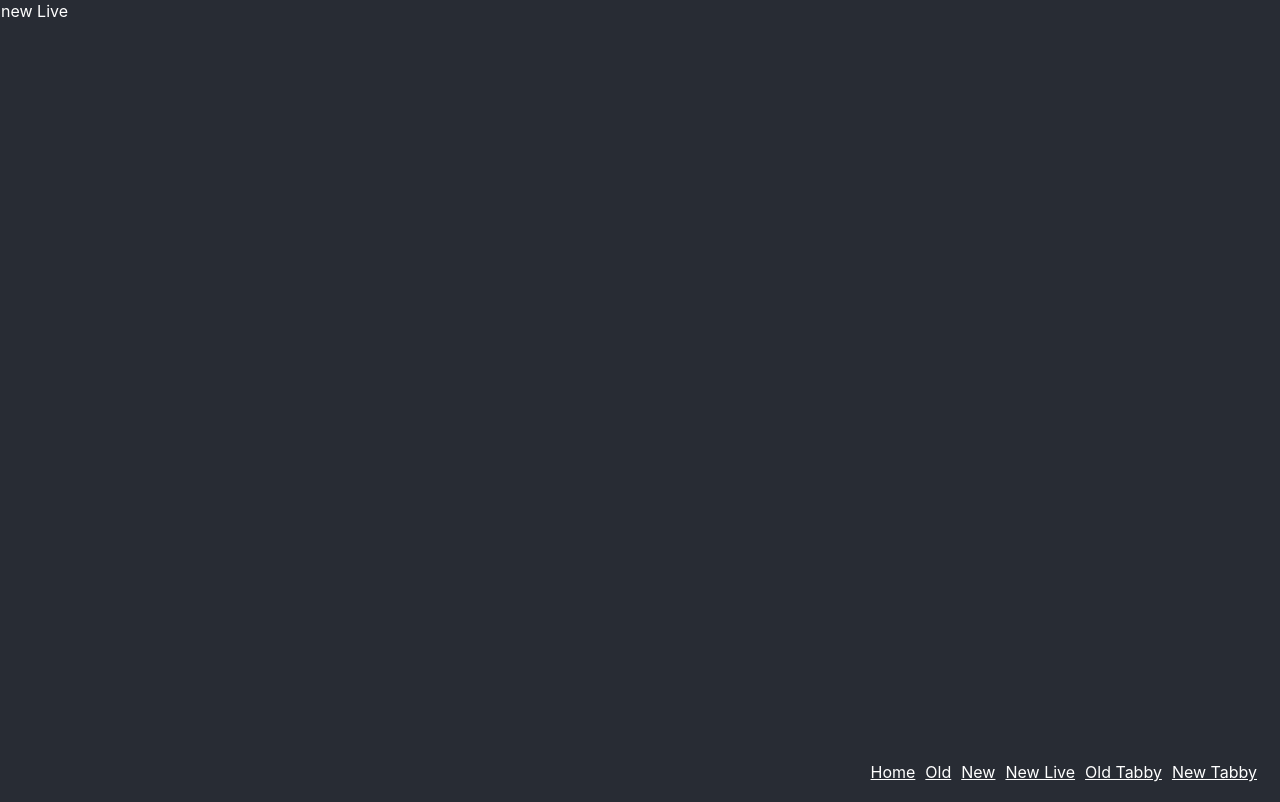
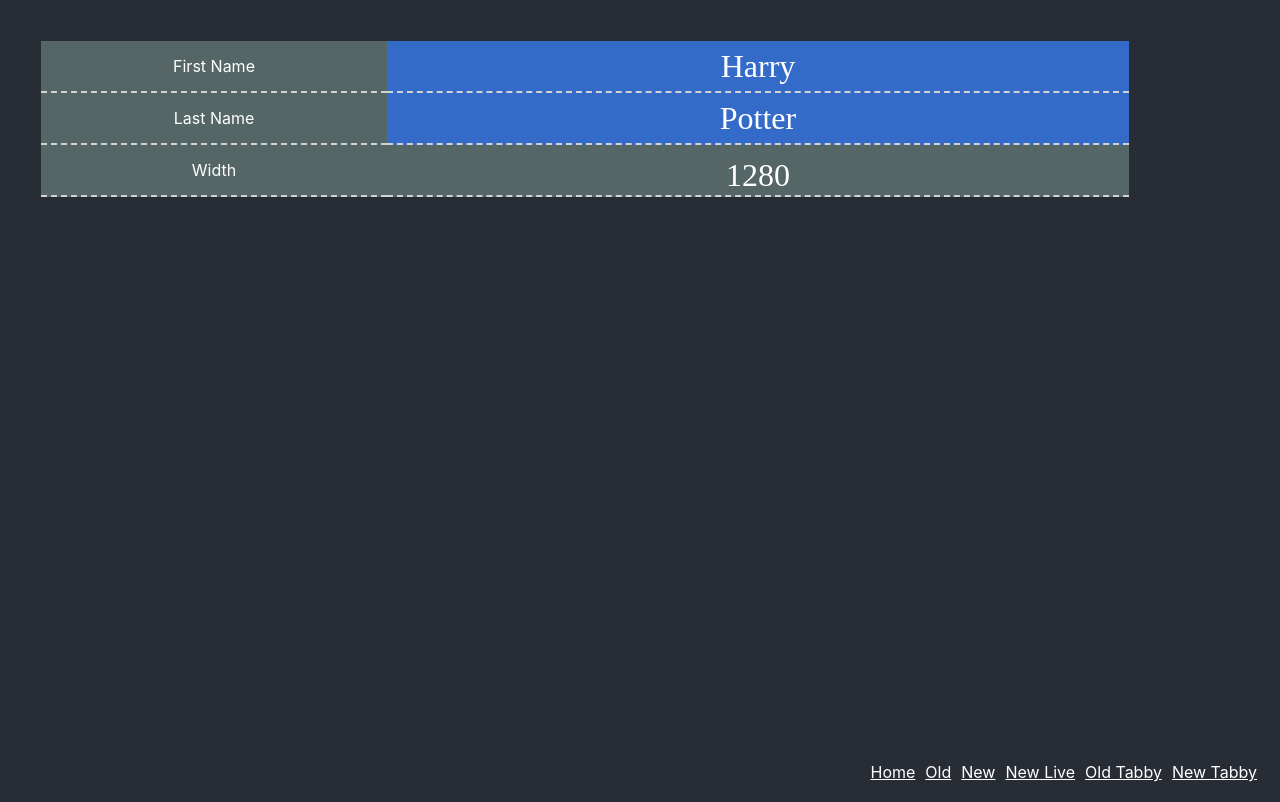
Before and after one commit to Jinni73/react-hook-example, a React (Create React App) app: page /new-live in a window 1280 px wide. Built offline with nearby package versions, Linux system fonts and the light colour scheme.

Commit message:
more example

```diff
--- a/src/APIResrouce.js
+++ b/src/APIResrouce.js
@@ -4,6 +4,11 @@ async function getResource(url) {
   const data = await axios.get(url);
   console.log('+++++++++run', data.data)
   return data.data;
+}
+
+function getRes(url, handler) {
+  console.log('-----run')
+  axios.get(url).then(res => { handler(res.data.data) });
 }
 
 function postResrouce(url) {
@@ -13,4 +18,5 @@ function postResrouce(url) {
 export default {
   read: getResource,
   post: postResrouce,
+  readProm: getRes,
 }
--- a/src/components/NewList/index.js
+++ b/src/components/NewList/index.js
@@ -9,6 +9,7 @@ export default function NewList() {
   const theme = useContext(ThemeContext);
   const width = useWindowWidth();
   useDocTitle(`${firstName.value} ${lastName.value}`)
+  console.log('width', width)
 
   return (
     <ListWrapper theme={theme}>
@@ -47,6 +48,9 @@ function useWindowWidth() {
   useEffect(() => {
     const handleResize = () => setWidth(window.innerWidth);
     window.addEventListener('resize', handleResize);
+    // setTimeout(() => {
+    //   handleResize();
+    // }, 1000)
     // return a function to unsub
     return () => {
       window.removeEventListener('resize', handleResize);
--- a/src/components/NewListLive/index.js
+++ b/src/components/NewListLive/index.js
@@ -1,5 +1,60 @@
-import React from 'react';
+import React, { useState, useEffect, useContext } from 'react';
+import ListWrapper from '../ListWrapper';
+import { ThemeContext } from '../../context';
+import Row from '../Row';
 
 export default function NewListLive() {
-  return <div>new Live</div>
+  const firstName = useValues('Harry');
+  const lastName = useValues('Potter');
+  const theme = useContext(ThemeContext);
+  const width = useWindowWidth();
+
+  useDocTitle(firstName.value);
+
+  return (
+    <ListWrapper theme={theme}>
+      <Row label="First Name">
+        <input { ...firstName } />
+      </Row>
+      <Row label="Last Name">
+        <input { ...lastName } />
+      </Row>
+      <Row label="Width">
+        <div className="display">{width}</div>
+      </Row>
+    </ListWrapper>
+  )
 }
+
+// Custom hook
+function useValues(initVal) {
+  const [value, setValue] = useState(initVal);
+  function handleOnChange(e) {
+    setValue(e.target.value);
+  }
+  return {
+    onChange: handleOnChange,
+    value,
+  }
+}
+
+function useDocTitle(value) {
+  // docuemt tilte
+  useEffect(() => {
+    document.title = value;
+  });
+}
+
+function useWindowWidth() {
+  const [width, setWidth] = useState(window.innerWidth);
+  const handler = () => setWidth(window.innerWidth)
+  // window width
+  useEffect(() => {
+    window.addEventListener('resize', handler);
+    return () => {
+      window.removeEventListener('resize', handler);
+    }
+  });
+
+  return width;
+}
--- a/src/components/OldList/index.js
+++ b/src/components/OldList/index.js
@@ -18,6 +18,7 @@ export default class OldList extends React.Component {
     this.setState({ width: window.innerWidth })
   }
 
+  // Imperative
   componentDidMount(){
     document.title = `${this.state.firstname} ${this.state.lastname}`;
     window.addEventListener('resize', this.handleResize);
--- a/src/components/OldTabby/index.js
+++ b/src/components/OldTabby/index.js
@@ -3,6 +3,7 @@ import TabbyContainer from '../TabbyContainer';
 import TabContent from '../TabContent';
 import Tabs from '../Tabs';
 import { ReduxContext } from '../../context';
+// import { fromJS } from 'immutable';
 // import { unstable_createResource } from 'react-cache';
 import APIResource from '../../APIResrouce';
 
@@ -11,6 +12,8 @@ export default function OldTabby() {
   const { visibleTab } = reduxState;
   const users = useUserData('https://reqres.in/api/users?page=2');
   const inputElm = useRef();
+
+  console.log(users);
 
   function onBtnClick() {
     inputElm.current.focus();
@@ -52,13 +55,26 @@ export default function OldTabby() {
   );
 }
 
+// function useUserData(path) {
+//   const [users, setUsers] = useState([]);
+//   const userPromise = APIResource.read(path);
+//   useEffect(() =>{
+//     userPromise.then(res => {
+//       setUsers(res.data);
+//     });
+//   }, [path]);
+//   return users;
+// }
+
 function useUserData(path) {
   const [users, setUsers] = useState([]);
-  const userPromise = APIResource.read(path);
-  useEffect(() =>{
-    userPromise.then(res => {
-      setUsers(res.data);
-    });
+  function handleUsers(users) {
+    setUsers(users);
+  }
+
+  useEffect(() => {
+    APIResource.readProm(path, handleUsers);
   }, [path]);
+
   return users;
 }
```
